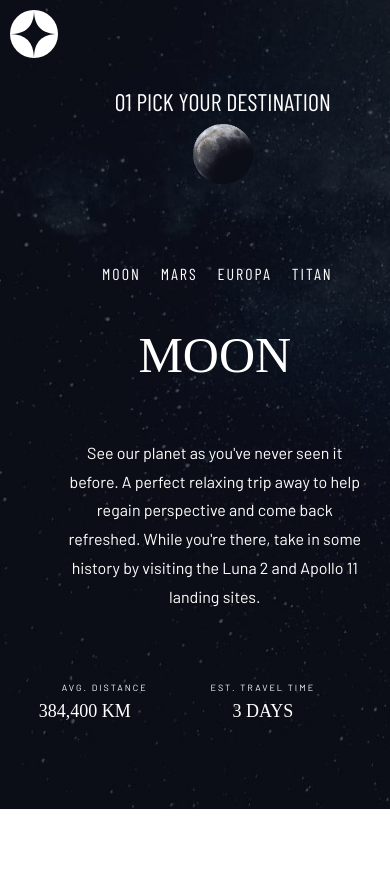
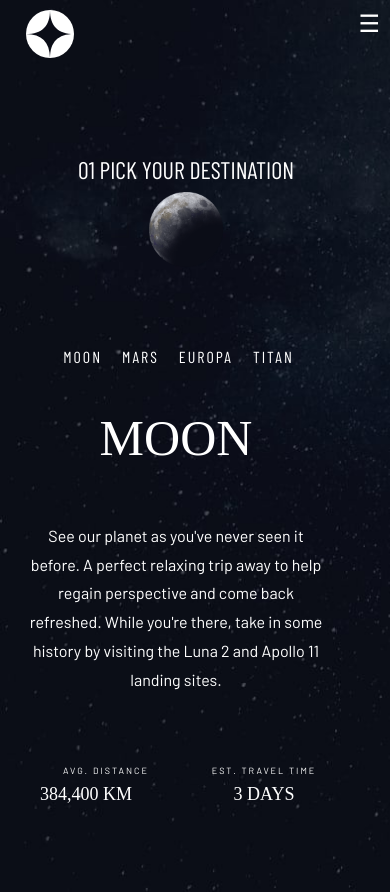
Before and after one commit to chelrochester/Space-Tourism, a plain HTML site: page destination.html in a window 390 px wide. Before the commit the page ends 844 px from the top, so only its background shows below. Drawn offline with nearby package versions, Linux system fonts and the light colour scheme; a web font is replaced by a local one.

Commit message:
add header styling for mobile viewport

```diff
--- a/destination.html
+++ b/destination.html
@@ -16,6 +16,10 @@
     <title>Document</title>
 </head>
 <body class="body-dest">
+    <header class="nav-header">
+        <div class="menu-icon" id="menu-icon">
+            ☰
+        </div>
         <nav class="nav">
             <img src="\starter-code\assets\shared\logo.svg" alt="icon" id="logo">
             <ul class="navlink barlow-condensed-regular">
@@ -25,6 +29,7 @@
                 <li><a href="/technology.html">03 Technology</a></li>
             </ul>
         </nav>
+    </header>
     <section class="dest-sect">
         <h2 class="barlow-condensed-regular h2-destination">01 Pick your destination</h2>
         <div class="destinations">
--- a/styles.css
+++ b/styles.css
@@ -393,6 +393,11 @@ a {
         padding: 10px;
     }
 
+    .nav-header {
+        display: flex;
+        flex-direction: row-reverse;
+    }
+
     .nav {
         flex-direction: column;
         align-items: flex-start;
@@ -422,11 +427,6 @@ a {
     .navlink a {
         width: 100%;
         padding: 10px 0;
-    }
-
-    .body-dest {
-        width: 80%;
-        display: flex;
     }
 
     .sect-home, .crew-container, .tech-container {
@@ -500,6 +500,7 @@ a {
         flex-direction: row;
         align-items: center;
         justify-content: center;
+        margin-left: 80px;
     }
 
     #dest-desc {
```
Also changed, not shown: crew.html (+6 -1 lines), home.html (+3 -1 lines), technology.html (+5 -0 lines). Lines whose indentation alone changed are shown as unchanged.
